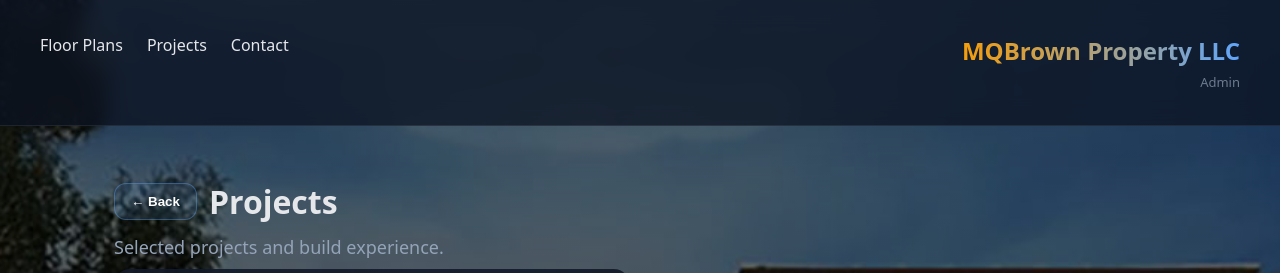
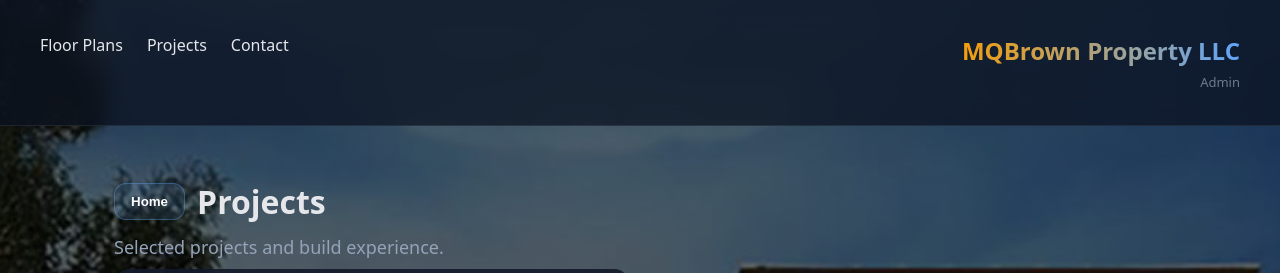
Before and after one commit to MQBrown/MelWebsiteRepo, a React (Vite) app: page /projects in a window 1280 px wide. Shown: the top 273 px of the page. Built offline with nearby package versions, Linux system fonts and the light colour scheme.

Commit message:
Simplify BackButton to navigate to home
Refactor BackButton to navigate to home directly.

```diff
--- a/src/components/BackButton.jsx
+++ b/src/components/BackButton.jsx
@@ -1,18 +1,16 @@
 import React from "react";
 import { useNavigate } from "react-router-dom";
 
-export default function BackButton({ fallback = "/", label = "← Back" }) {
+export default function BackButton() {
   const navigate = useNavigate();
 
-  const goBack = () => {
-    // If there is no meaningful history entry, use a safe fallback.
-    if (window.history.length > 1) navigate(-1);
-    else navigate(fallback, { replace: true });
-  };
-
   return (
-    <button className="btn secondary" onClick={goBack} type="button">
-      {label}
+    <button
+      className="btn secondary"
+      onClick={() => navigate("/")}
+      type="button"
+    >
+      Home
     </button>
   );
 }
```
